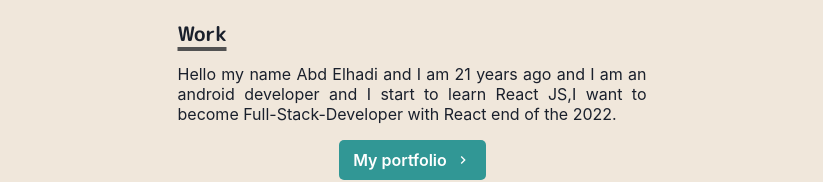
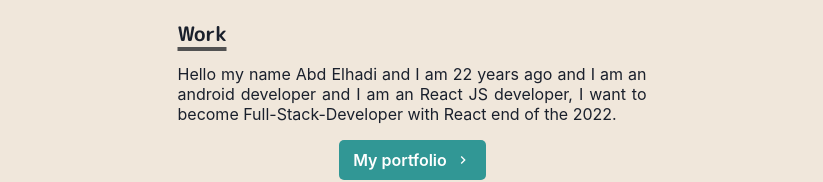
Before and after one commit to abdelhadidevv/Portfolio, a Next.js app: page / in a window 1280 px wide. Shown: the part 248-430 px from the top of the page, without its empty margins (228-1051 px from the left). Built offline with nearby package versions, Linux system fonts and the light colour scheme.

Commit message:
add dynamic age  and edit about text

```diff
--- /dev/null
+++ b/lib/age.js
@@ -0,0 +1,12 @@
+function getAge(dateString) {
+  var today = new Date();
+  var birthDate = new Date(dateString);
+  var age = today.getFullYear() - birthDate.getFullYear();
+  var m = today.getMonth() - birthDate.getMonth();
+  if (m < 0 || (m === 0 && today.getDate() < birthDate.getDate())) {
+    age--;
+  }
+  return age;
+}
+
+export default getAge;
--- a/pages/index.js
+++ b/pages/index.js
@@ -2,6 +2,7 @@ import { MdOutlineKeyboardArrowRight } from "react-icons/md";
 import { BsInstagram, BsFacebook } from "react-icons/bs";
 import { AiOutlineTwitter } from "react-icons/ai";
 import { IoLogoGithub } from "react-icons/io5";
+import getAge from "../lib/age";
 import ProjectLink from "../components/ProjectLink";
 import LayoutAimate from "../components/LayoutAimate";
 import Link from "next/link";
@@ -34,9 +35,9 @@ function Home() {
         <div className="work-describe">
           <p className="section-title">Work</p>
           <p className="describe-text">
-            Hello my name Abd Elhadi and I am 21 years ago and I am an android
-            developer and I start to learn React JS,I want to become
-            Full-Stack-Developer with React end of the 2022.
+            Hello my name Abd Elhadi and I am {getAge("2000-04-20")} years ago
+            and I am an android developer and I am an React JS developer, I want
+            to become Full-Stack-Developer with React end of the 2022.
           </p>
         </div>
         <button className="portfolio-btn">
```
